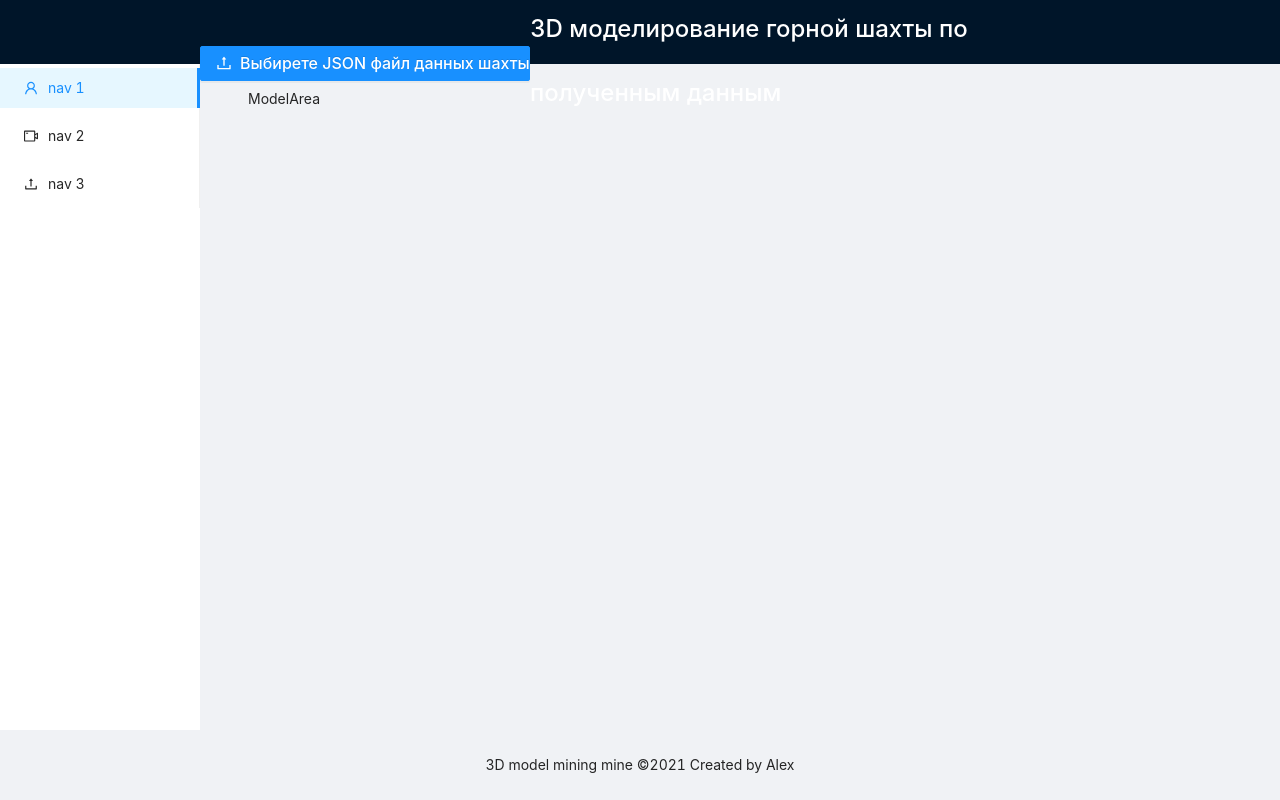
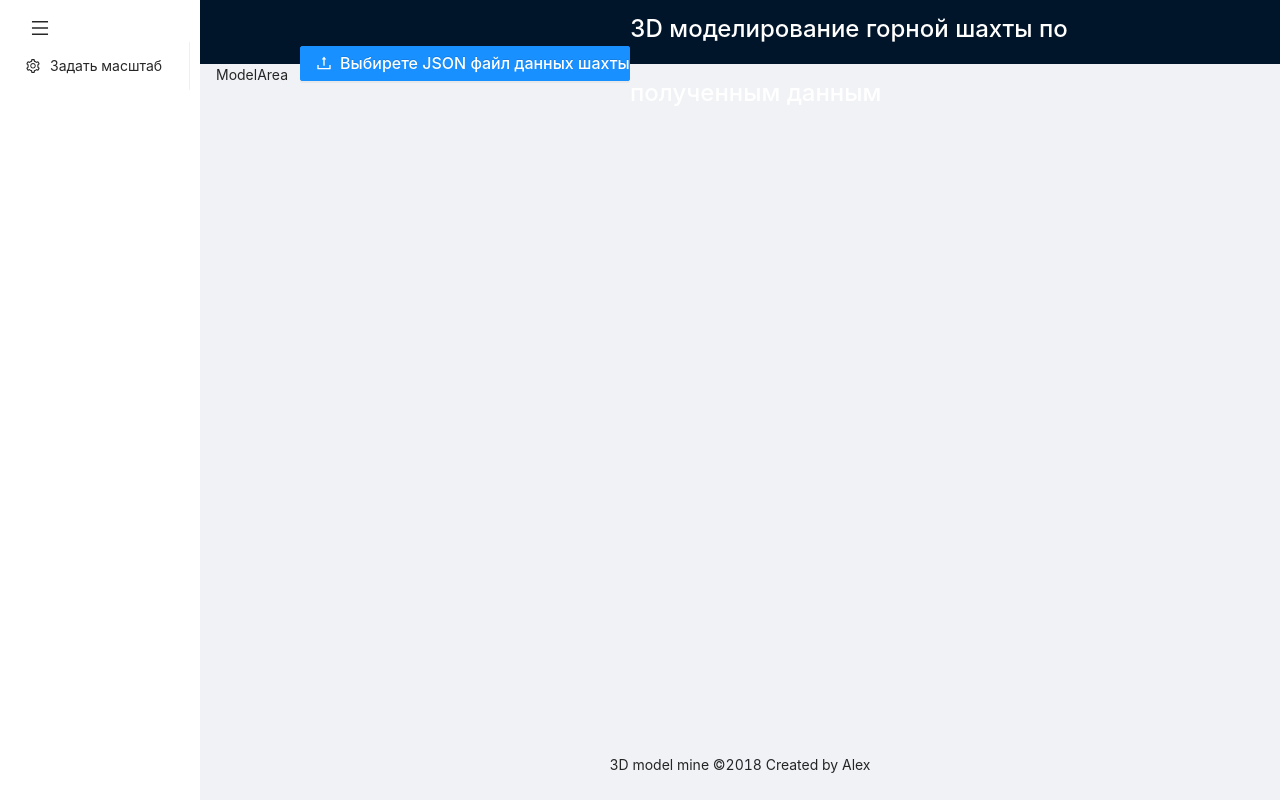
Before and after one commit to Madnessianin/3D_Modeling_On_BabylonJS, a React app: page /modelarea in a window 1280 px wide. Built offline with nearby package versions, Linux system fonts and the light colour scheme.

Commit message:
fix design

```diff
--- a/src/App.tsx
+++ b/src/App.tsx
@@ -6,37 +6,37 @@ import { Redirect, Route, Switch } from "react-router";
 import ModelArea from "./Component/ModelArea/ModelArea";
 import Sidebar from "./Component/Sidebar/Sidebar";
 import Header from "./Component/Header/Header";
+import {
+  DesktopOutlined,
+  PieChartOutlined,
+  FileOutlined,
+  TeamOutlined,
+  UserOutlined,
+} from '@ant-design/icons';
 const { Content, Footer } = Layout;
 const { SubMenu } = Menu;
 
 const App = () => {
   return (
     <div className="app">
-      <Layout style={{minHeight: '100vh'}}>
+      <Layout style={{ minHeight: '100vh' }}>
+        <Sidebar />
+        <Layout className="site-layout">
           <Header />
-        <Layout>
-          <Sidebar />
-          <Layout style={{ padding: "0 24px 24px" }}>
-            <Content
-              style={{
-                padding: 24,
-                margin: 0,
-                minHeight: 280,
-              }}
-            >
+          <Content style={{ margin: '0 16px' }}>
             <Switch>
               <Route exact path="/" render={() => <Redirect to="/modelarea" />} />
               <Route path="/modelarea" render={() => <ModelArea />} />
             </Switch>
           </Content>
+          <Footer style={{ textAlign: 'center' }}>3D model mine ©2018 Created by Alex</Footer>
         </Layout>
-        </Layout>
-        <Footer style={{ textAlign: "center" }}>
-          3D model mining mine ©2021 Created by Alex
-        </Footer>
       </Layout>
     </div>
   );
 };
-
+/*<Switch>
+                  <Route exact path="/" render={() => <Redirect to="/modelarea" />} />
+                  <Route path="/modelarea" render={() => <ModelArea />} />
+                </Switch>*/
 export default App;
--- a/src/Component/Common/LoaderBtn/LoaderBtn.tsx
+++ b/src/Component/Common/LoaderBtn/LoaderBtn.tsx
@@ -14,7 +14,7 @@ const BtnLoader = () => {
   };
   return (
     <Upload {...props}>
-      <Button style={styleBtn()} type="primary" icon={<UploadOutlined />}>
+      <Button style={styleBtn} type="primary" icon={<UploadOutlined />}>
         Выбирете JSON файл данных шахты
       </Button>
     </Upload>
--- a/src/Component/Common/LoaderBtn/StyleBtn.ts
+++ b/src/Component/Common/LoaderBtn/StyleBtn.ts
@@ -1,6 +1,6 @@
-export const styleBtn = (): Object => ({
+export const styleBtn: Object = {
   fontSize: "16px",
   fontWeight: "500",
   height: "35px",
-  width: "330px",
-});
+  width: "330px"
+};
--- /dev/null
+++ b/src/Component/Sidebar/SideBarStyle.ts
@@ -0,0 +1,5 @@
+export const styleBtn: Object = {
+    fontSize: '18px',
+    marginLeft: '5px',
+    background: '#fff'
+  };
--- a/src/Component/Sidebar/Sidebar.tsx
+++ b/src/Component/Sidebar/Sidebar.tsx
@@ -1,10 +1,8 @@
-import React, { useEffect, useState } from "react";
-import { Menu, Button, Layout } from "antd";
-import {
-  UserOutlined,
-  VideoCameraOutlined,
-  UploadOutlined,
-} from "@ant-design/icons";
+import React, { useState } from "react";
+import { Menu, Layout, Button } from "antd";
+import { SettingOutlined, MenuOutlined } from '@ant-design/icons';
+import './Sidebar.scss'
+import { styleBtn } from "./SideBarStyle";
 
 const { Sider } = Layout;
 const { SubMenu } = Menu;
@@ -17,17 +15,13 @@ const Sidebar = () => {
   };
 
   return (
-    <Sider trigger={null} collapsible collapsed={collapseMode} style={{background: '#fff'}}>
-      <div className="logo" />
-      <Menu mode="inline" defaultSelectedKeys={["1"]}>
-        <Menu.Item key="1" icon={<UserOutlined />}>
-          nav 1
-        </Menu.Item>
-        <Menu.Item key="2" icon={<VideoCameraOutlined />}>
-          nav 2
-        </Menu.Item>
-        <Menu.Item key="3" icon={<UploadOutlined />}>
-          nav 3
+    <Sider trigger={null} collapsible collapsed={collapseMode} style={{background: '#fff', height: '100vh', padding: '10px'}}>
+      <Button type="text" onClick={onClickCollapseeMode} style={styleBtn}>
+        <MenuOutlined />
+      </Button>
+      <Menu>
+        <Menu.Item key="1" icon={<SettingOutlined />}>
+          Задать масштаб
         </Menu.Item>
       </Menu>
     </Sider>
--- a/src/_vars.scss
+++ b/src/_vars.scss
@@ -1,5 +1,5 @@
 /* indentation */
-$main_padding: 0 200px;
+$main_padding: 0 100px;
 
 /* colors */
 $white: #fff;
```
Also changed, not shown: src/Component/Sidebar/Sidebar.scss (added). Lines whose indentation alone changed are shown as unchanged.
